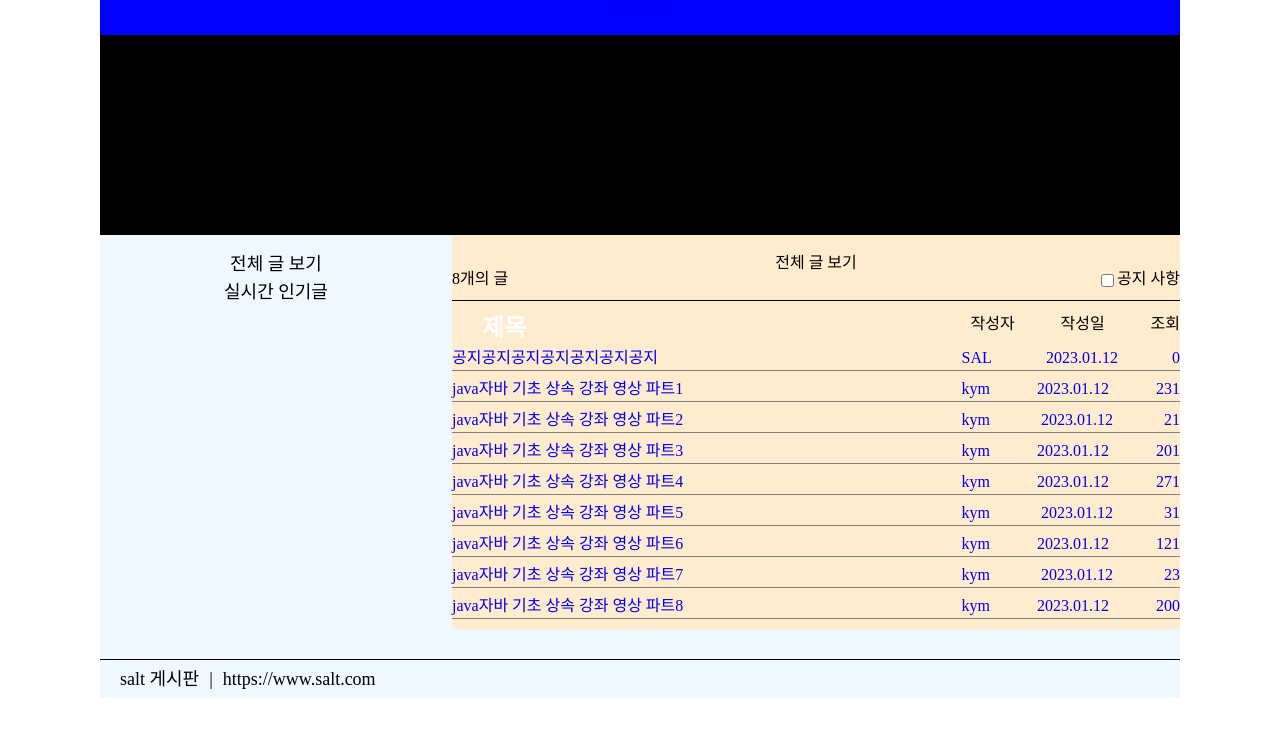
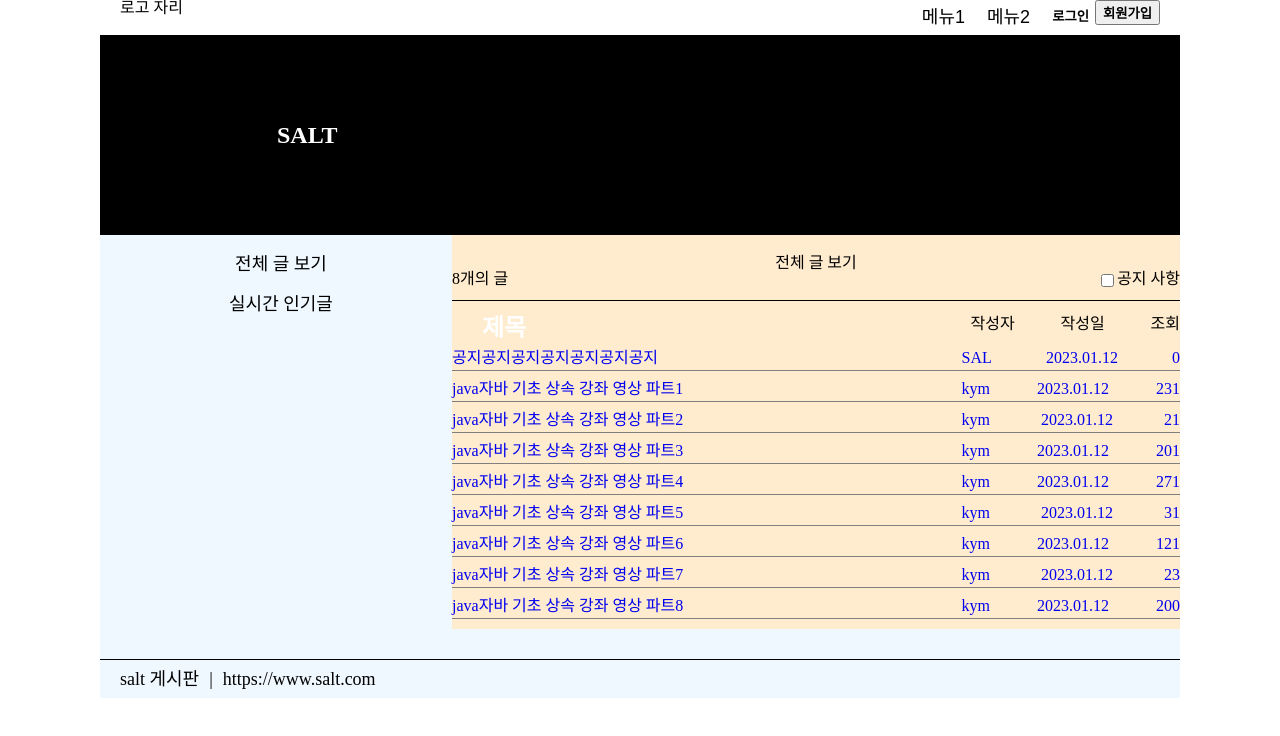
Before and after one commit to soft-a-life/SALT-Frontend, a React (Create React App) app: page / in a window 1280 px wide. Shown: the top 736 px of the page. Built offline with nearby package versions, Linux system fonts and the light colour scheme.

Commit message:
충돌 제거

```diff
--- a/src/App.js
+++ b/src/App.js
@@ -1,6 +1,6 @@
 import './App.css';
 import MainScreen from "./mainScreen/MainScreen";
-import {BrowserRouter, Route, Routes, useNavigate} from "react-router-dom";
+import {BrowserRouter, Route, Routes} from "react-router-dom";
 import PostViewScreen from "./postViewScreen/PostViewScreen";
 import NavigationBar from "./navigationBar/NavigationBar";
 import LoginScreen from "./userManagament/loginScreen/LoginScreen";
--- a/src/mainScreen/Header.jsx
+++ b/src/mainScreen/Header.jsx
@@ -6,12 +6,8 @@ function Header(props) {
 
     return (
         <div className={"header"}>
-            {/*이미지 들어가는 부분*/}
-            이미지
-            <div className={"special-menu"}>
-                {/*메뉴바*/}
-                헤더
-                앙 기모링
+            <div className="title">
+                SALT
             </div>
         </div>
     );
--- a/src/mainScreen/NavigationBar.css
+++ /dev/null
@@ -1,37 +0,0 @@
-.navigationBar{
-    width: 100%;
-    height: 35px;
-    display: flex;
-    justify-content: space-between;
-}
-.logo-container {
-    display: flex;
-    padding-left: 20px;
-    width: auto;
-    height: 50px;
-    align-self: flex-start;
-}
-.special-menu {
-    display: flex;
-    width: auto;
-    height: 50px;
-    padding-right: 20px;
-    align-items: flex-start;
-}
-
-.menu-item, .login-button {
-    margin-left: 10px;
-    height: 30px;
-    cursor: pointer;
-    border: none;
-    outline: none;
-    background: transparent;
-}
-
-.login-button {
-    font-weight: bold;
-}
-
-.Register-button {
-    font-weight: bold;
-}
--- a/src/navigationBar/NavigationBar.css
+++ b/src/navigationBar/NavigationBar.css
@@ -1,7 +1,39 @@
 .navigationBar{
-    background: blue;
     width: 1080px;
     height: 35px;
+    display: flex;
+    justify-content: space-between;
     margin-left: auto;
     margin-right: auto;
 }
+.logo-container {
+    display: flex;
+    padding-left: 20px;
+    width: auto;
+    height: 50px;
+    align-self: flex-start;
+}
+.special-menu {
+    display: flex;
+    width: auto;
+    height: 50px;
+    padding-right: 20px;
+    align-items: flex-start;
+}
+
+.menu-item, .login-button {
+    margin-left: 10px;
+    height: 30px;
+    cursor: pointer;
+    border: none;
+    outline: none;
+    background: transparent;
+}
+
+.login-button {
+    font-weight: bold;
+}
+
+.Register-button {
+    font-weight: bold;
+}
--- a/src/navigationBar/NavigationBar.jsx
+++ b/src/navigationBar/NavigationBar.jsx
@@ -1,31 +1,26 @@
 import React from 'react';
+import { Link } from 'react-router-dom';
 import "./NavigationBar.css"
-import {Link} from "react-router-dom";
 
-/*
-*  작성일 : 23.05.21
-*  변경일 : 23.06.29
-*  작성자 : 김영민
-*  변경자 : 김영민
-*  기능명세 : 페이지에 적용되는 네이비게이션 바
-*           외부 컴포넌트
-*  변경내용 :
-* */
 function NavigationBar(userObject) {
 
     const loggedOut = () => {
-       return <Link to={'/loginPage'}>
-            로그인
+        return <Link to="/loginPage">
+            <button className="login-button">로그인</button>
         </Link>
     }
 
     return (
         <div className={"navigationBar"}>
-            <div>
+            <div className={"logo-container"}>
+                로고 자리
+            </div>
+            <div className="special-menu">
+                <button className="menu-item">메뉴1</button>
+                <button className="menu-item">메뉴2</button>
+                {userObject.userObjet.isLogin ?  <p>{userObject.userObjet.userId}</p> : loggedOut()}
 
-            </div>
-            <div>
-                {userObject.userObjet.isLogin ?  <p>{userObject.userObjet.userId}</p> : loggedOut()}
+                <button className="Register-button">회원가입</button>
             </div>
         </div>
     );
--- a/src/userManagament/loginScreen/LoginScreen.jsx
+++ b/src/userManagament/loginScreen/LoginScreen.jsx
@@ -5,6 +5,7 @@ import {Link, useNavigate} from "react-router-dom";
 *  최초 작성일 : 23.06.23
 *  변경일 : 23.06.29
 *  작성자 : 김영민
+*  변경자 : 김영민
 *  기능명세 : 로그인 기능
 *           회원가입, id/pw 찾기 상위 컴포넌트
 *  변경 내용 : 로그인 시 메인 페이지로 이동
```
Also changed, not shown: src/mainScreen/NavigationBar.jsx (deleted, +0 -23 lines).
